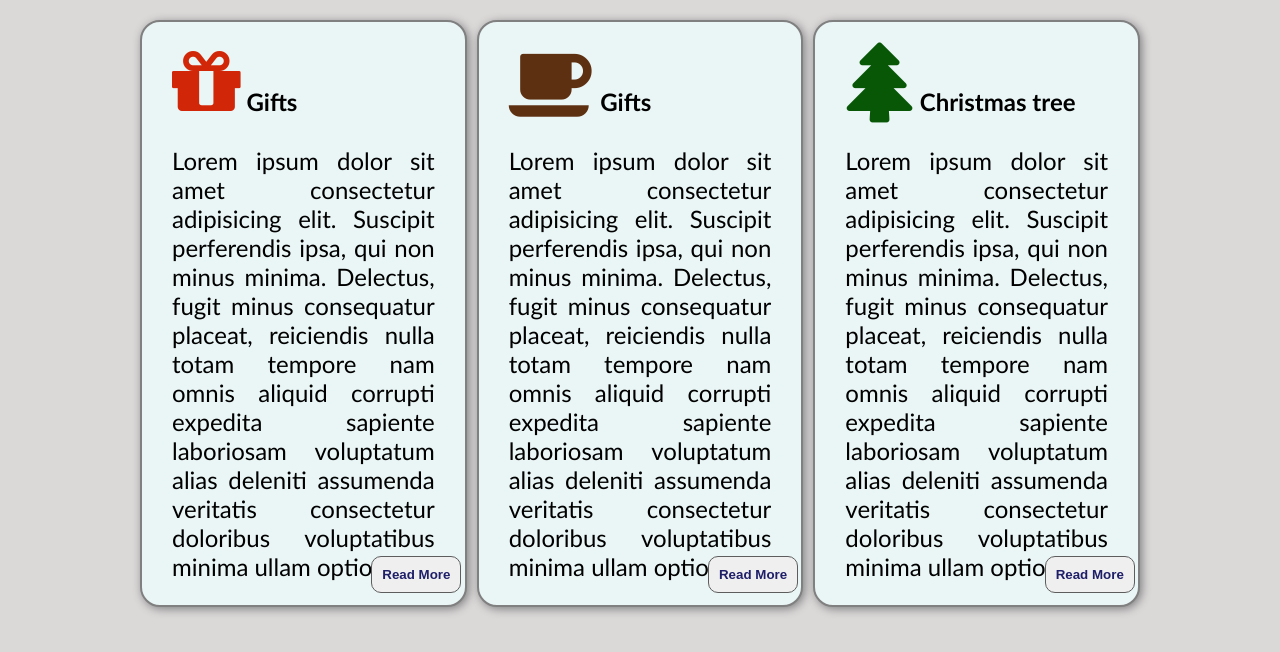
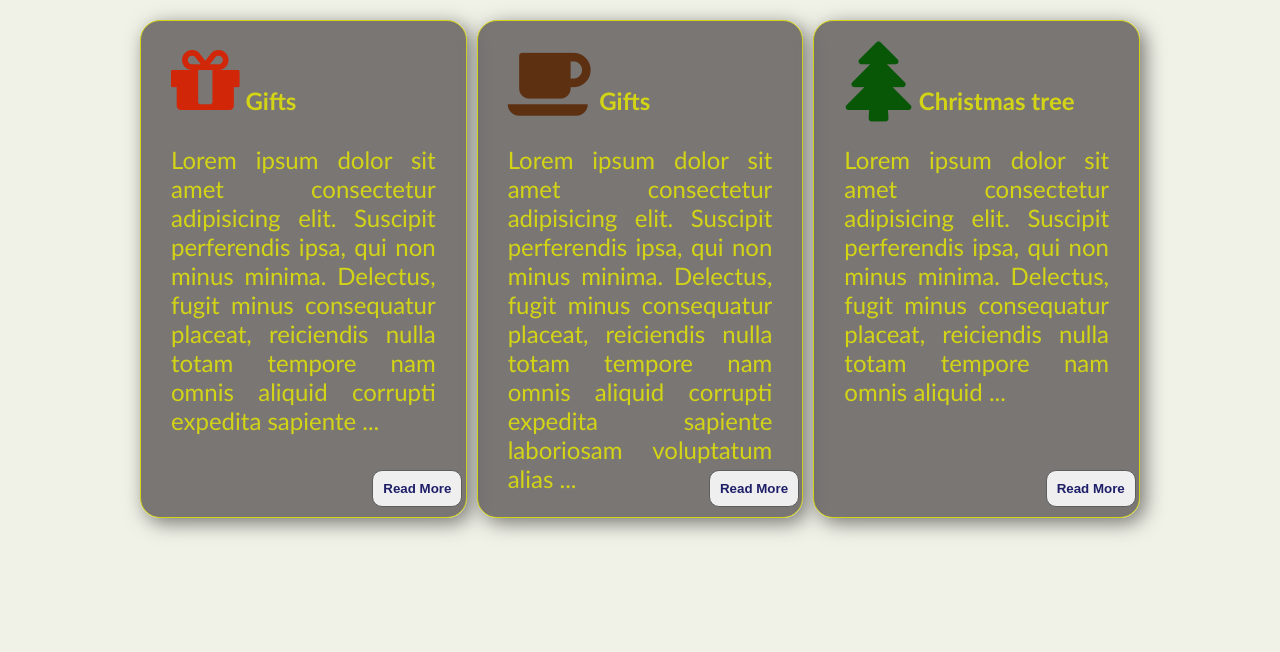
Before and after one commit to LaimaLP/Read-more-less, a website: page index.html in a window 1280 px wide. Drawn offline with Linux system fonts and the light colour scheme.

Commit message:
changed color

```diff
--- a/CSS/main.css
+++ b/CSS/main.css
@@ -3,7 +3,7 @@ body {
   text-align: justify;
   max-width: 1000px;
   margin: auto;
-  background-color: rgb(219, 216, 216);
+  background-color: rgb(241, 242, 231);
 }
 .card-container {
   display: flex;
@@ -13,12 +13,12 @@ body {
 }
 .text-container {
   margin-top: 20px;
-  background-color: rgb(234, 245, 245);
+  background-color: rgb(92, 88, 88, 0.8);;
   position: relative;
-  border: 2px solid grey;
+  border: 1px solid  rgb(212, 212, 22);
   padding: 0 30px;
   border-radius: 20px;
-  box-shadow: 2px 2px 10px grey;
+  box-shadow: 5px 5px 20px rgb(118, 118, 115);
   width: 35%;
 }
 .gift{
@@ -34,6 +34,7 @@ body {
 
 .text {
   font-size: 24px;
+  color: rgb(212, 212, 22)
 }
 .more-text {
   display: none;
@@ -58,3 +59,7 @@ body {
 .coffee{
     color: rgb(93, 48, 17);
 }
+h2{
+color: rgb(212, 212, 22)
+  ;
+}
--- a/index.html
+++ b/index.html
@@ -18,8 +18,7 @@
             <p class="text">Lorem ipsum
                 dolor sit amet consectetur adipisicing elit. Suscipit perferendis
                 ipsa, qui non minus minima. Delectus, fugit minus consequatur placeat, reiciendis nulla totam tempore
-                nam omnis aliquid corrupti expedita sapiente laboriosam voluptatum alias deleniti assumenda veritatis
-                consectetur doloribus voluptatibus minima ullam optio. <span class="dots">...</span> <span
+                nam omnis aliquid corrupti expedita sapiente  <span class="dots">...</span> <span
                     class="more-text">Architecto vero a quis libero quisquam fugit. Non sit pariatur recusandae dolores
                     quam consequatur mollitia itaque magnam eius, beatae ducimus veritatis vel tempore ex id, ea
                     reiciendis et molestiae illo maiores. Ullam maxime, officia quos voluptate quis eos laboriosam enim
@@ -33,8 +32,7 @@
             <p class="text">Lorem ipsum
                 dolor sit amet consectetur adipisicing elit. Suscipit perferendis
                 ipsa, qui non minus minima. Delectus, fugit minus consequatur placeat, reiciendis nulla totam tempore
-                nam omnis aliquid corrupti expedita sapiente laboriosam voluptatum alias deleniti assumenda veritatis
-                consectetur doloribus voluptatibus minima ullam optio. <span class="dots">...</span> <span
+                nam omnis aliquid corrupti expedita sapiente laboriosam voluptatum alias <span class="dots">...</span> <span
                     class="more-text">Architecto vero a quis libero quisquam fugit. Non sit pariatur recusandae dolores
                     quam consequatur mollitia itaque magnam eius, beatae ducimus veritatis vel tempore ex id, ea
                     reiciendis et molestiae illo maiores. Ullam maxime, officia quos voluptate quis eos laboriosam enim
@@ -55,8 +53,7 @@
             <p id="text" class="text">
                 Lorem ipsum dolor sit amet consectetur adipisicing elit. Suscipit perferendis
                 ipsa, qui non minus minima. Delectus, fugit minus consequatur placeat, reiciendis nulla totam
-                tempore nam omnis aliquid corrupti expedita sapiente laboriosam voluptatum alias deleniti assumenda
-                veritatis consectetur doloribus voluptatibus minima ullam optio. <span class="dots">...</span> <span
+                tempore nam omnis aliquid   <span class="dots">...</span> <span
                     class="more-text">Architecto vero a quis libero quisquam fugit. Non sit pariatur recusandae
                     dolores quam consequatur mollitia itaque magnam eius, beatae ducimus veritatis vel tempore ex
                     id, ea reiciendis et molestiae illo maiores. </span>
```
